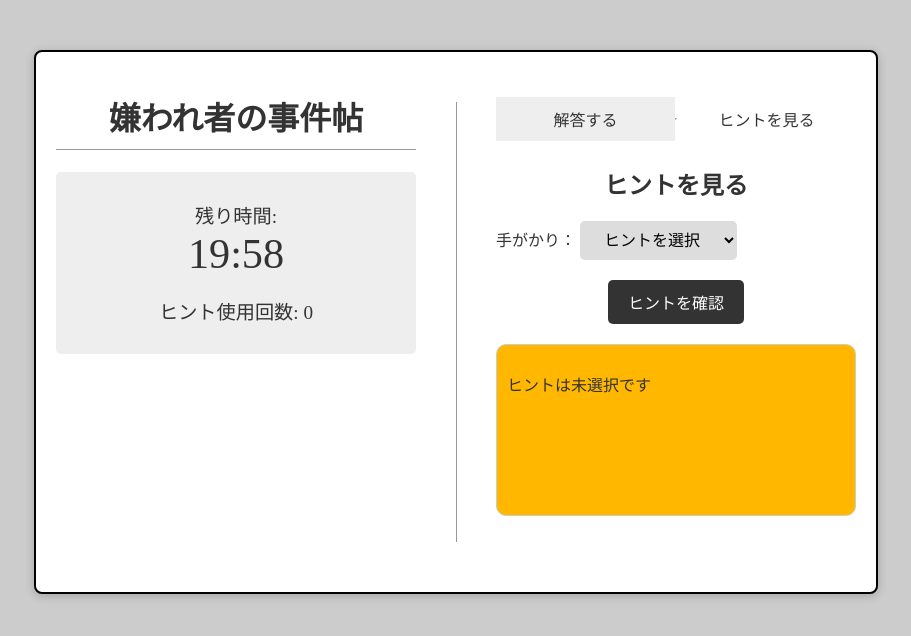
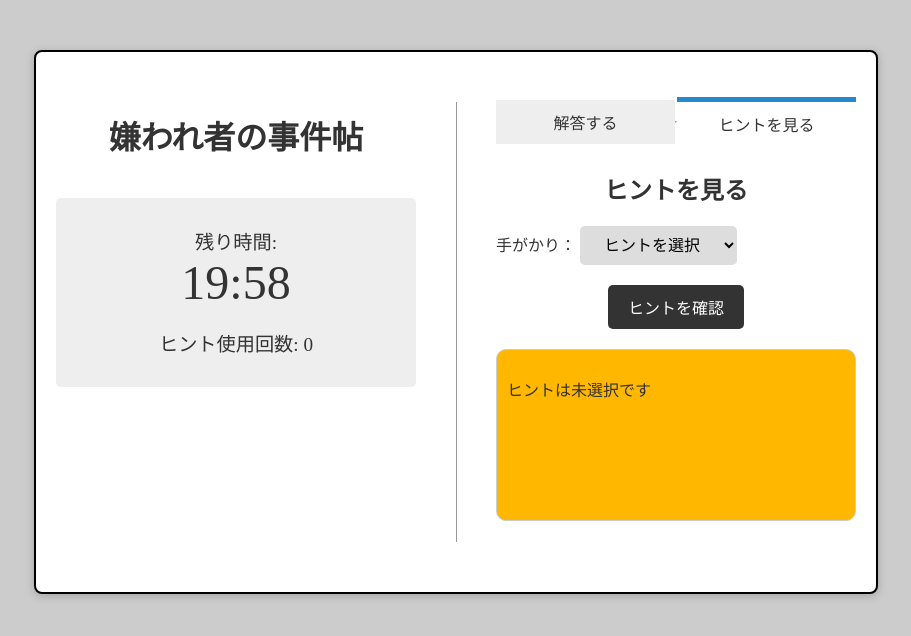
Before and after one commit to metuji48/hint-device, a plain HTML site: page index.html in a window 1280 px wide. Both pictures are taken after a click on the button "スタート". Shown: the whole page, without its empty margins (184-1095 px from the left). Drawn offline with Linux system fonts and the light colour scheme.

Commit message:
Update styles.css

```diff
--- a/styles.css
+++ b/styles.css
@@ -9,8 +9,8 @@ body {
 }
 
 h1 {
-    padding-bottom: 10px;
-    border-bottom: 1px solid #999;
+    font-size: 2em;
+    margin: 40px auto;
 }
 
 h1,
@@ -34,6 +34,7 @@ button {
     border-radius: 5px;
     cursor: pointer;
     font-size: 16px;
+    font-family: 'Times New Roman', serif;
     transition: all 0.3s ease-out 0s;
 }
 
@@ -77,7 +78,7 @@ button.disabled {
     border-top: 2px solid #fff;
     border-right: 2px solid #fff;
     content: '';
-    transition: transform 0.05s ease;
+    transition: transform 0.2s ease;
 }
 
 .side-bar {
@@ -109,7 +110,7 @@ button.disabled {
     background-color: #f8f8f8;
 }
 
-.side-bar-button.disabled {
+.side-bar-button.current {
     border-top: 5px solid #2589d0;
     background-color: transparent;
 }
@@ -206,10 +207,12 @@ table {
     border-radius: 10px;
     position: relative;
     line-height: 30px;
+
     overflow-y: auto;
+    scrollbar-color: #fff #ffb700;
 }
-
-/*.sticky-note::before {
+/*
+.sticky-note::before {
     position: absolute;
     bottom: -5px;
     right: 7px;
@@ -260,7 +263,7 @@ table {
 #remainingTime,
 #remainingTimeAnswer {
     display: block;
-    font-size: 2.2em;
+    font-size: 2.5em;
 }
 
 /* アニメーション */
@@ -355,7 +358,8 @@ table {
 input[type="range"] {
     -webkit-appearance: none;
     appearance: none;
-    outline: none; /* outline: none を指定 */
+    outline: none;
+    /* outline: none を指定 */
     cursor: pointer;
     width: 100%;
     background: #58585787;
@@ -383,9 +387,11 @@ input[type="range"] {
 input[type="range"]::-webkit-slider-thumb:hover {
     box-shadow: 0 0 5px 7px rgba(0, 30, 255, 0.1)
 }
+
 input[type="range"]:active::-webkit-slider-thumb {
     box-shadow: 0 0 1px 7px rgba(0, 30, 255, .2)
 }
+
 input[type="range"]:focus::-webkit-slider-thumb {
     box-shadow: 0 0 1px 7px rgba(0, 30, 255, .2)
 }
@@ -393,9 +399,11 @@ input[type="range"] {
 input[type="range"]::-moz-range-thumb:hover {
     box-shadow: 0 0 0 7px rgba(0, 30, 255, .1)
 }
+
 input[type="range"]:active::-moz-range-thumb {
     box-shadow: 0 0 0 7px rgba(0, 30, 255, .2)
 }
+
 input[type="range"]:focus::-moz-range-thumb {
     box-shadow: 0 0 0 7px rgba(0, 30, 255, .2)
 }
```
Lines whose indentation alone changed are shown as unchanged.
